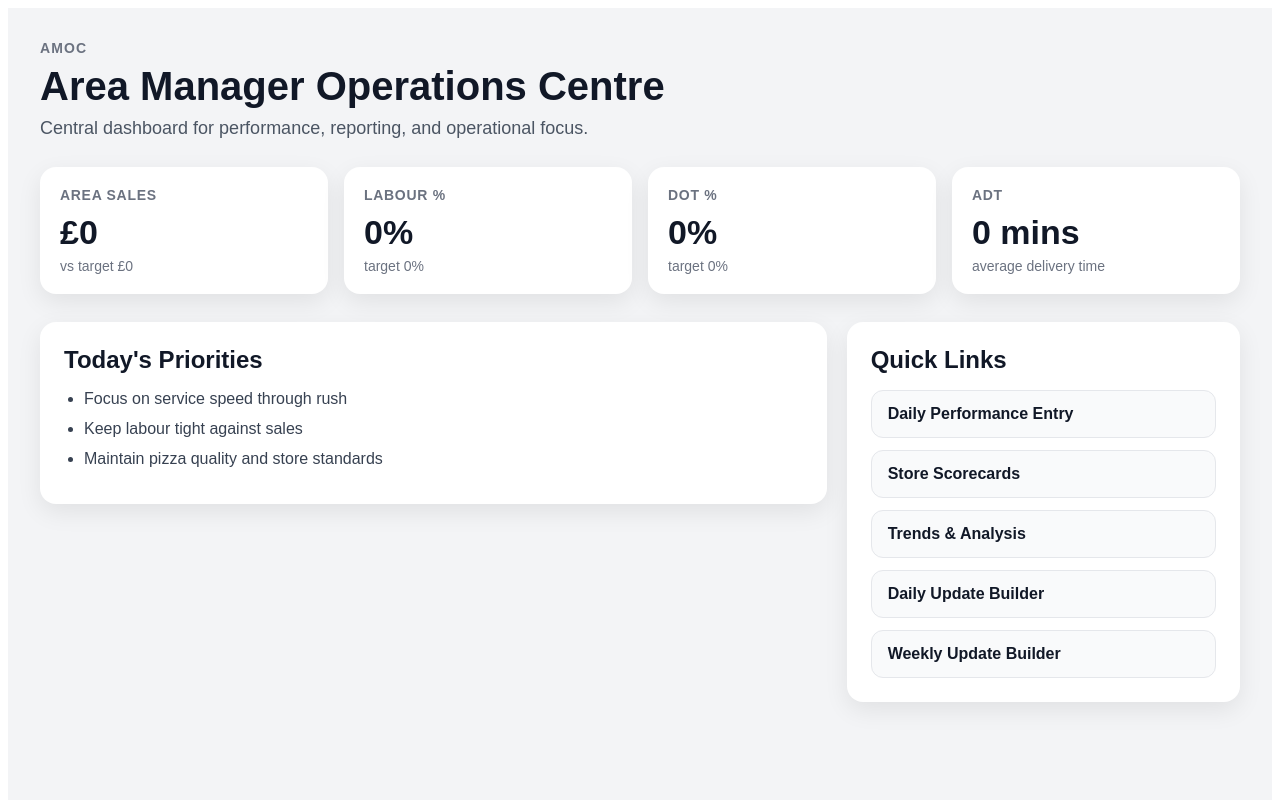
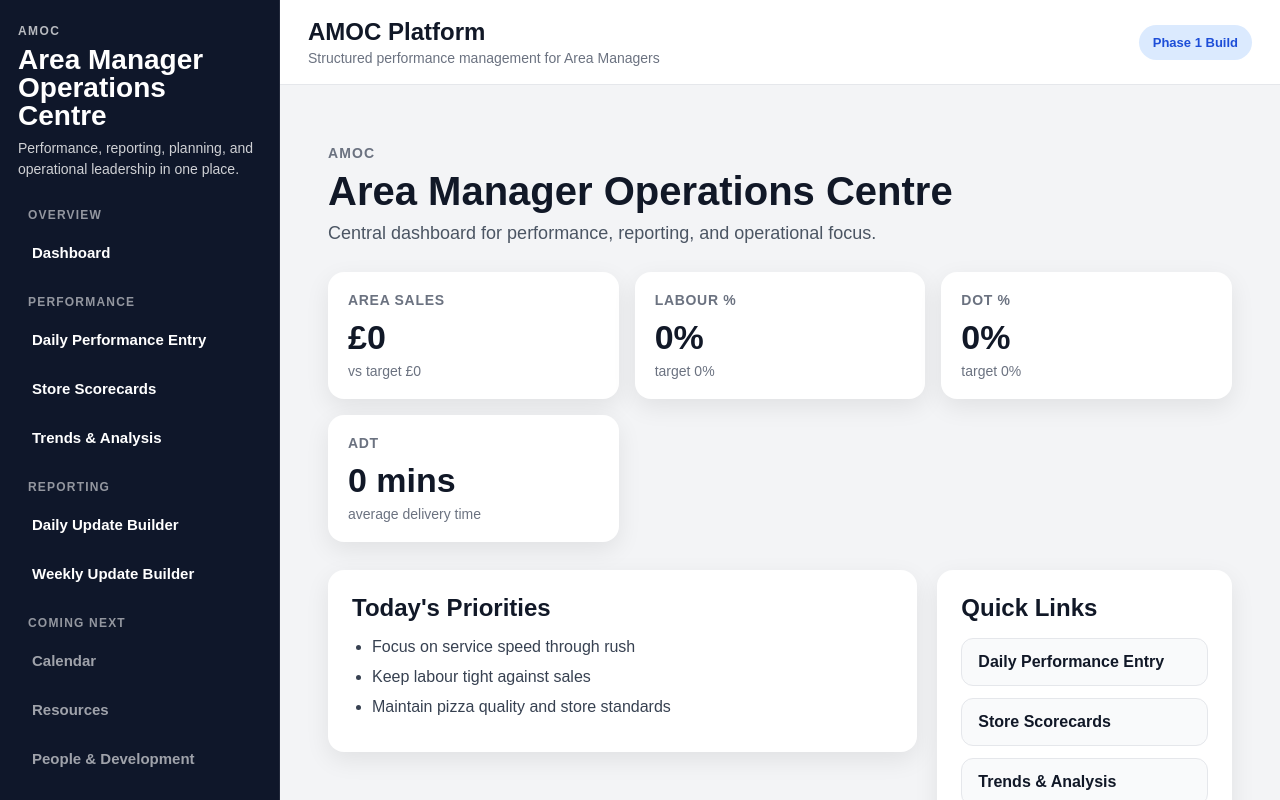
Before and after one commit to dmmh2025/AMOC, a Next.js app in the folder amoc-app/: page / in a window 1280 px wide. Shown: the top 800 px of the page. Built offline with nearby package versions, Linux system fonts and the light colour scheme.

Commit message:
Update layout.tsx

```diff
--- a/amoc-app/app/layout.tsx
+++ b/amoc-app/app/layout.tsx
@@ -1,3 +1,4 @@
+import "./globals.css";
 
 export default function RootLayout({
   children,
@@ -6,7 +7,85 @@ export default function RootLayout({
 }) {
   return (
     <html lang="en">
-      <body>{children}</body>
+      <body>
+        <div className="amoc-shell">
+          <aside className="amoc-sidebar">
+            <div className="amoc-brand">
+              <p className="amoc-brand-kicker">AMOC</p>
+              <h1 className="amoc-brand-title">Area Manager Operations Centre</h1>
+              <p className="amoc-brand-subtitle">
+                Performance, reporting, planning, and operational leadership in one place.
+              </p>
+            </div>
+
+            <div className="amoc-nav-group">
+              <p className="amoc-nav-label">Overview</p>
+              <div className="amoc-nav-list">
+                <a className="amoc-nav-link" href="/">
+                  Dashboard
+                </a>
+              </div>
+            </div>
+
+            <div className="amoc-nav-group">
+              <p className="amoc-nav-label">Performance</p>
+              <div className="amoc-nav-list">
+                <a className="amoc-nav-link" href="/performance/daily-entry">
+                  Daily Performance Entry
+                </a>
+                <a className="amoc-nav-link" href="/performance/scorecards">
+                  Store Scorecards
+                </a>
+                <a className="amoc-nav-link" href="/performance/trends">
+                  Trends & Analysis
+                </a>
+              </div>
+            </div>
+
+            <div className="amoc-nav-group">
+              <p className="amoc-nav-label">Reporting</p>
+              <div className="amoc-nav-list">
+                <a className="amoc-nav-link" href="/reporting/daily-update">
+                  Daily Update Builder
+                </a>
+                <a className="amoc-nav-link" href="/reporting/weekly-update">
+                  Weekly Update Builder
+                </a>
+              </div>
+            </div>
+
+            <div className="amoc-nav-group">
+              <p className="amoc-nav-label">Coming Next</p>
+              <div className="amoc-nav-list">
+                <span className="amoc-nav-link" style={{ opacity: 0.6, cursor: "default" }}>
+                  Calendar
+                </span>
+                <span className="amoc-nav-link" style={{ opacity: 0.6, cursor: "default" }}>
+                  Resources
+                </span>
+                <span className="amoc-nav-link" style={{ opacity: 0.6, cursor: "default" }}>
+                  People & Development
+                </span>
+              </div>
+            </div>
+          </aside>
+
+          <div className="amoc-main">
+            <header className="amoc-topbar">
+              <div>
+                <h2 className="amoc-topbar-title">AMOC Platform</h2>
+                <p className="amoc-topbar-subtitle">
+                  Structured performance management for Area Managers
+                </p>
+              </div>
+
+              <div className="amoc-topbar-badge">Phase 1 Build</div>
+            </header>
+
+            <div className="amoc-page">{children}</div>
+          </div>
+        </div>
+      </body>
     </html>
   );
 }
```
